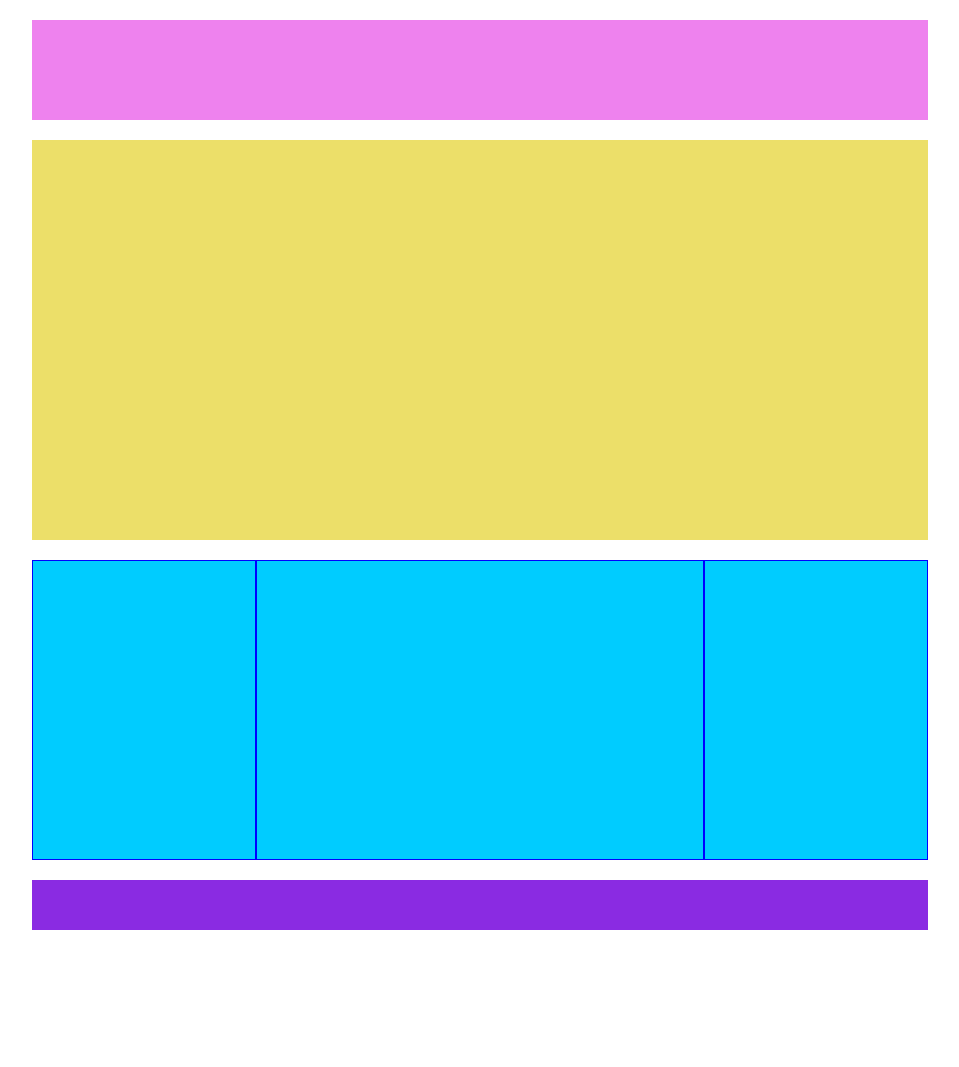
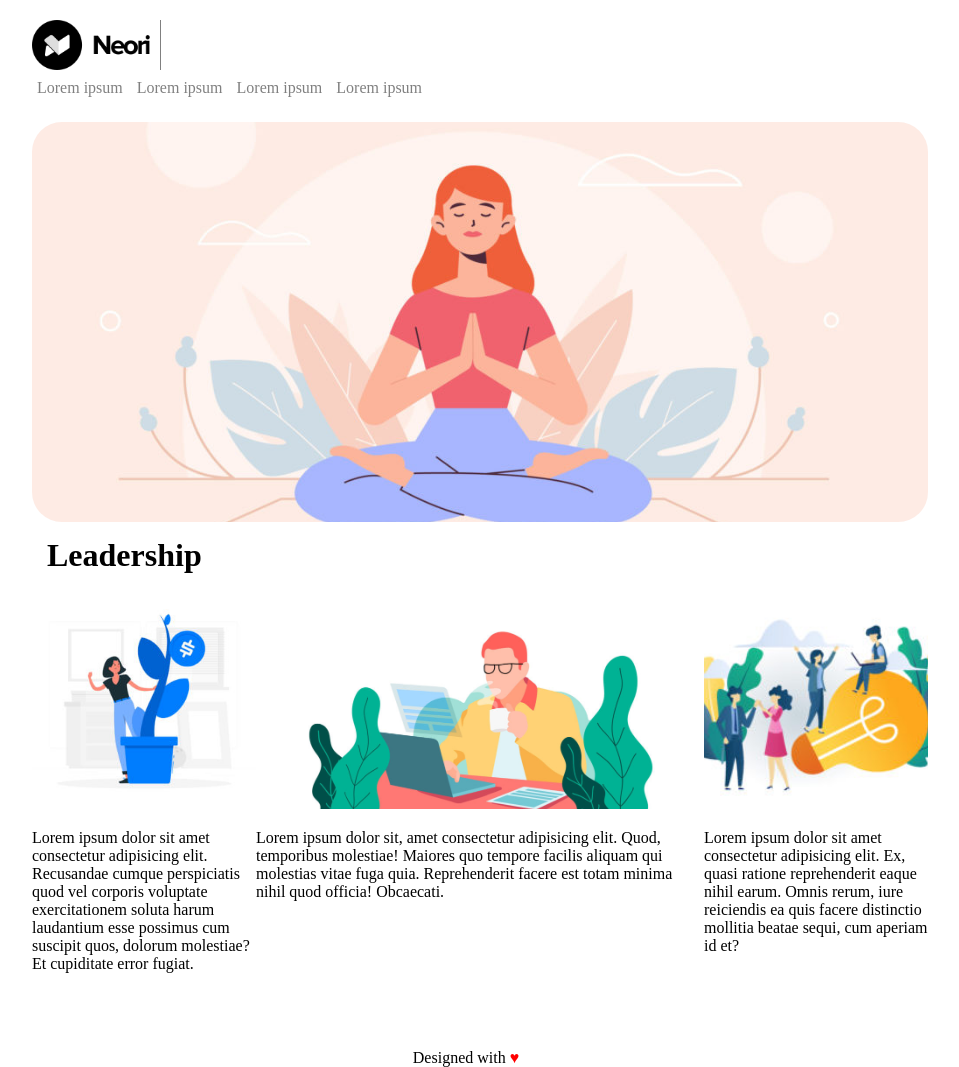
Before and after one commit to OcimaOcram/htmlcss-wp, a plain HTML site: page index.html in a window 1280 px wide. Shown: the whole page, without its empty margins (160-1119 px from the left). Before the commit the page ends 930 px from the top, so only its background shows below. Drawn offline with Linux system fonts and the light colour scheme.

Commit message:
Problema con scurimento delle immagini

```diff
--- a/index.html
+++ b/index.html
@@ -10,23 +10,40 @@
 <body>
     <div id="mega-contenitore">
         <header id="header" class="margintop20px">
-
+            <img id="logo" src="img/logo.png" alt="">
+            <ul>
+                <li> <a href="#">Lorem ipsum</a> </li>
+                <li> <a href="#">Lorem ipsum</a> </li>
+                <li> <a href="#">Lorem ipsum</a> </li>
+                <li> <a href="#">Lorem ipsum</a> </li>
+            </ul>
         </header>
         <div id="main1" class="margintop20px">
-
+            <img src="img/banner.jpg" alt="">
+        </div>
+        <h1>Leadership</h1>
+        <div id="container" class="margintop20px">
+            <div class="float contenuto-piccolo">
+                <img src="img/img-1.jpg" alt="">
+            </div>
+            <div class="float contenuto-centrale">
+                <img src="img/banner-2.jpg" alt="">
+            </div><div class="float contenuto-piccolo">
+                <img src="img/img-3.jpg" alt="">
+            </div>
         </div>
         <div id="container" class="margintop20px">
             <div class="float contenuto-piccolo">
-
+                Lorem ipsum dolor sit amet consectetur adipisicing elit. Recusandae cumque perspiciatis quod vel corporis voluptate exercitationem soluta harum laudantium esse possimus cum suscipit quos, dolorum molestiae? Et cupiditate error fugiat.
             </div>
             <div class="float contenuto-centrale">
-
+                Lorem ipsum dolor sit, amet consectetur adipisicing elit. Quod, temporibus molestiae! Maiores quo tempore facilis aliquam qui molestias vitae fuga quia. Reprehenderit facere est totam minima nihil quod officia! Obcaecati.
             </div><div class="float contenuto-piccolo">
-
+                Lorem ipsum dolor sit amet consectetur adipisicing elit. Ex, quasi ratione reprehenderit eaque nihil earum. Omnis rerum, iure reiciendis ea quis facere distinctio mollitia beatae sequi, cum aperiam id et?
             </div>
         </div>
         <footer class="margintop20px" id="footer">
-
+            <div> Designed with <span> &hearts;</span></div>
         </footer>
     </div>
 
--- a/style.css
+++ b/style.css
@@ -10,7 +10,10 @@
 .float {
     float: left;
 }
-/* Inizio esercizio */
+h1 {
+    padding: 15px;
+}
+/* Inizio Struttura */
 #mega-contenitore {
     width: 70%;
     margin: auto;
@@ -18,13 +21,13 @@
 }
 #header {
     /* debug */
-    height: 100px;
-    background-color: violet;
+    /* height: 100px;
+    background-color: violet; */
 }
 #main1 {
+    height: 400px;
     /* debug */
-    height: 400px;
-    background-color: rgb(236, 223, 105);
+    /* background-color: rgb(236, 223, 105); */
 }
 #container:after {
     content: "";
@@ -32,27 +35,75 @@
     clear: both;
 }
 #container {
+    width: 100%;
     /* debug */
-    width: 100%;
-    background-color: rgb(0, 204, 255);
+    /* background-color: rgb(0, 204, 255); */
 
 }
 .contenuto-piccolo {
     width: 25%;
+    height: 200px;
     /* debug */
-    height: 300px;
+    /*
     border: solid 1px;
-    border-color: blue;
+    border-color: blue; */
 }
 .contenuto-centrale {
     width: 50%;
+    height: 200px;
     /* debug */
-    height: 300px;
-    border: solid 1px;
-    border-color: blue;
+    /*  border: solid 1px;
+        border-color: blue; */
 }
 #footer {
      /* debug */
-     height: 50px;
-     background-color: blueviolet;
+     /* height: 50px;
+     background-color: blueviolet; */
 }
+
+/* Inserimento elementi */
+/* Inizio Header */
+#logo {
+    border-right: 1px solid gray;
+    padding-right: 10px;
+    height: 50px;
+}
+
+header ul li {
+    display: inline-block;
+    padding: 5px;
+}
+a {
+    color: gray;
+    text-decoration: none;
+}
+
+/* inizio main 1 */
+
+#main1 img {
+    height: 100%;
+    width: 100%;
+    object-fit: cover;
+    border-radius: 30px;
+}
+
+/* inizio main2 */
+.contenuto-piccolo img {
+    width: 100%;
+    height: 100%;
+    object-fit: cover;
+}
+.contenuto-centrale img {
+    width: 100%;
+    height: 100%;
+    object-fit: cover;
+}
+
+/* footer */
+span {
+    color: red;
+}
+footer div {
+    margin: auto;
+    width: 15%;
+}
```
